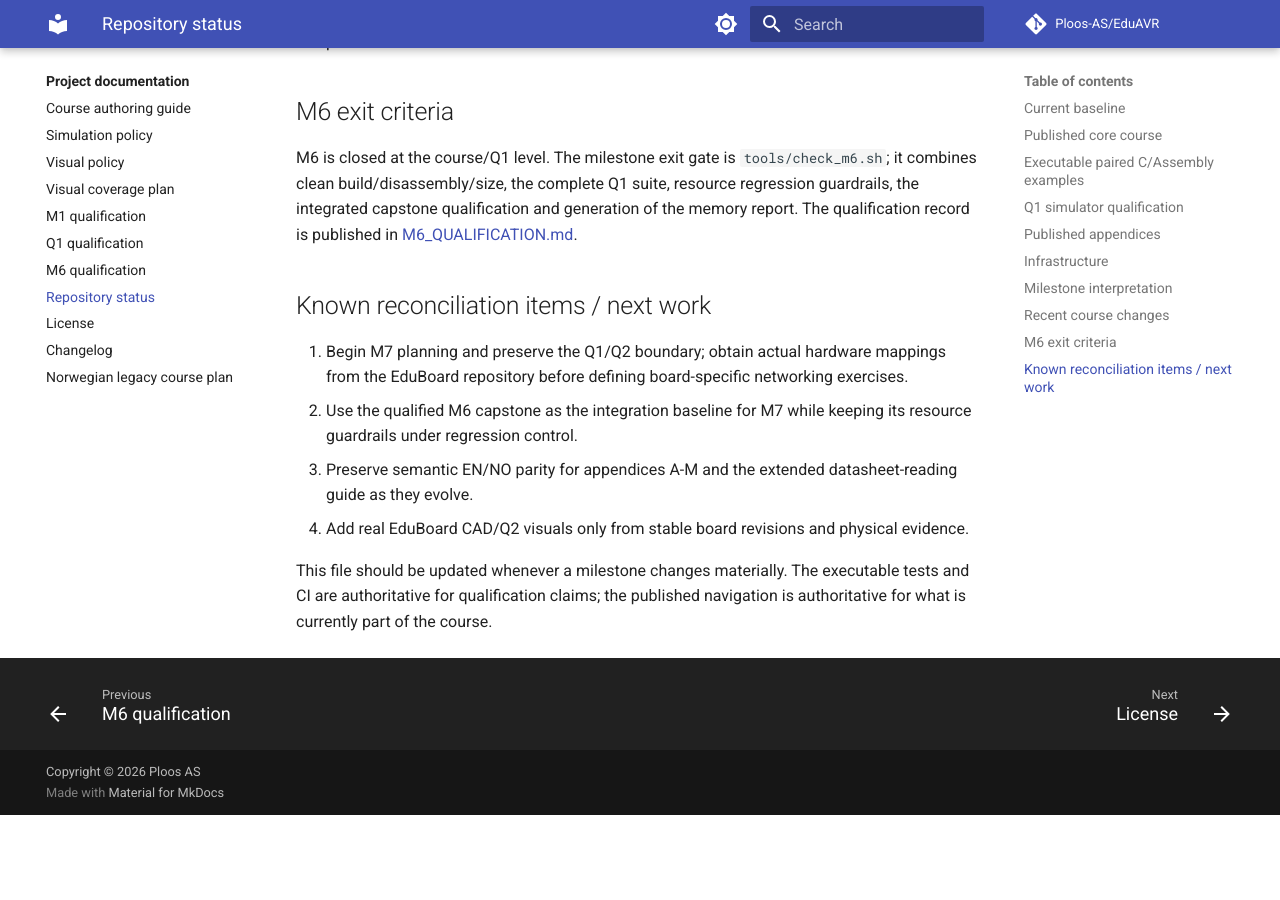
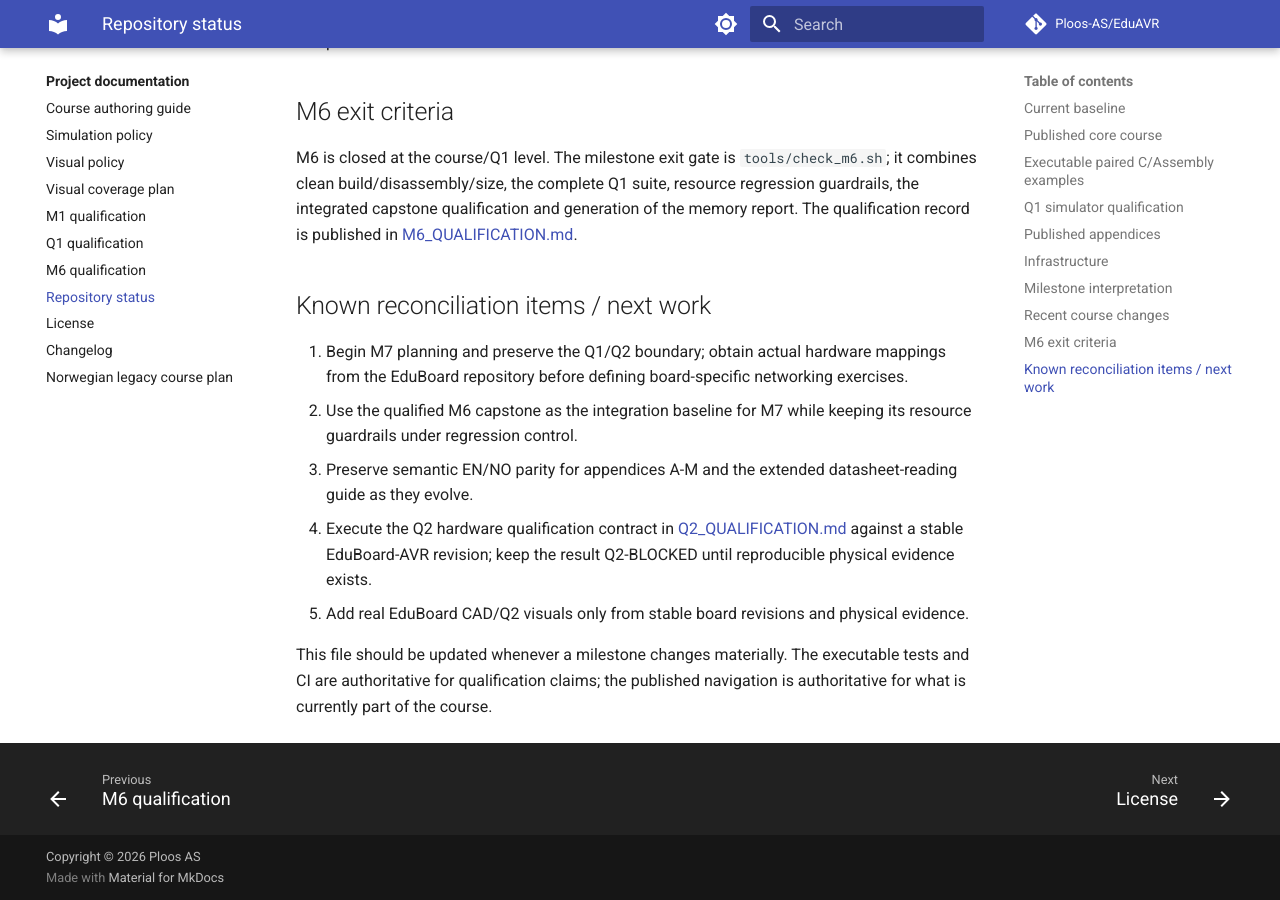
Before and after one commit to Ploos-AS/EduAVR, an MkDocs documentation site: the page built from docs/STATUS.md, in a window 1280 px wide and 900 px high, scrolled down 5397 px. Built offline with MkDocs 1.6.1 and Material for MkDocs 9.7.7, drawn with Linux system fonts in a browser that asks for light colours; comment, search, counter and statistics services are not loaded; before the commit the page ends 6212 px from its top, so only the background shows below that.

Commit message:
Link Q2 qualification contract from status

```diff
--- a/docs/STATUS.md
+++ b/docs/STATUS.md
@@ -155,6 +155,7 @@ M6 is closed at the course/Q1 level. The milestone exit gate is `tools/check_m6.
 1. Begin M7 planning and preserve the Q1/Q2 boundary; obtain actual hardware mappings from the EduBoard repository before defining board-specific networking exercises.
 2. Use the qualified M6 capstone as the integration baseline for M7 while keeping its resource guardrails under regression control.
 3. Preserve semantic EN/NO parity for appendices A-M and the extended datasheet-reading guide as they evolve.
-4. Add real EduBoard CAD/Q2 visuals only from stable board revisions and physical evidence.
+4. Execute the Q2 hardware qualification contract in [Q2_QUALIFICATION.md](Q2_QUALIFICATION.md) against a stable EduBoard-AVR revision; keep the result Q2-BLOCKED until reproducible physical evidence exists.
+5. Add real EduBoard CAD/Q2 visuals only from stable board revisions and physical evidence.
 
 This file should be updated whenever a milestone changes materially. The executable tests and CI are authoritative for qualification claims; the published navigation is authoritative for what is currently part of the course.
```
